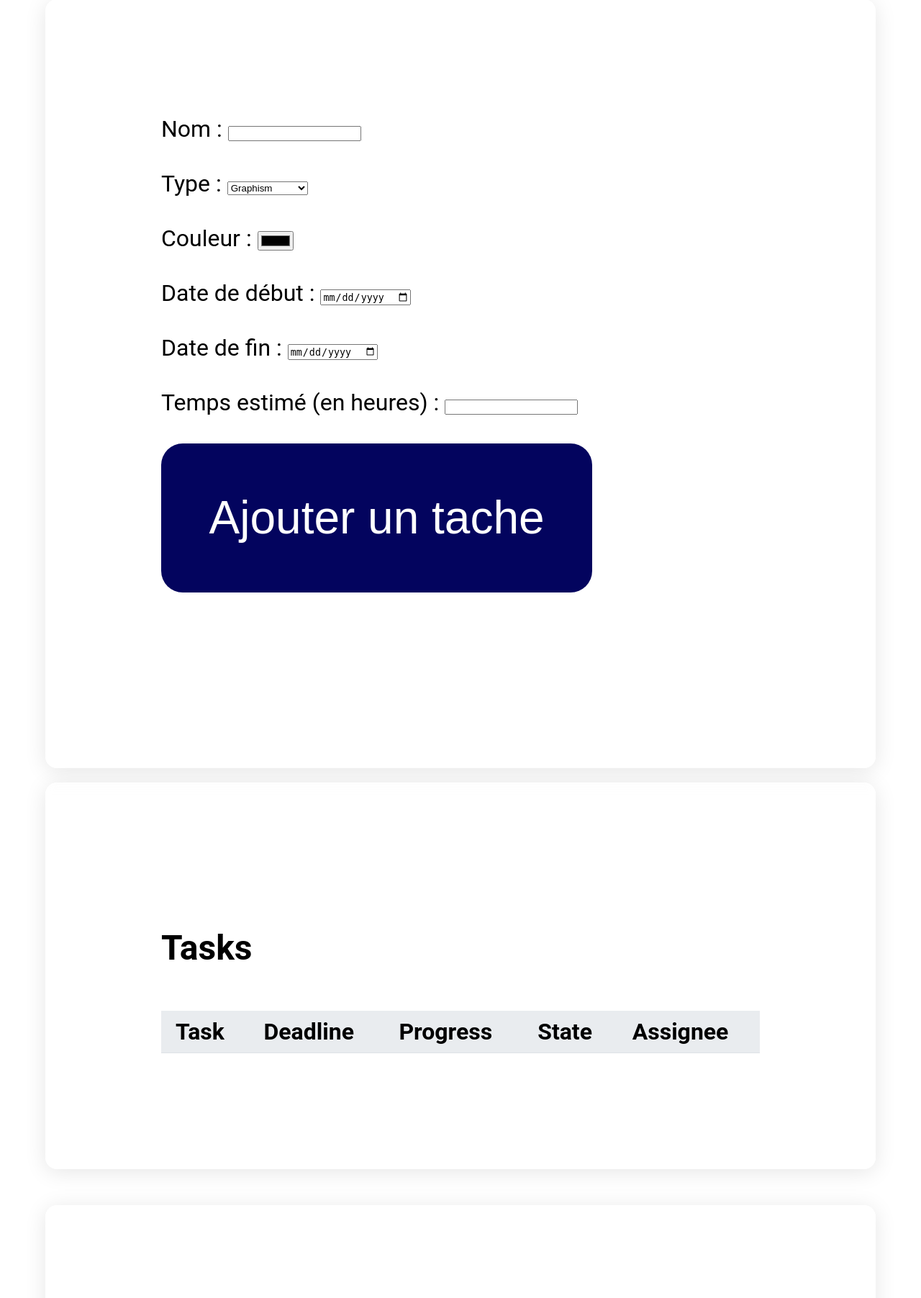
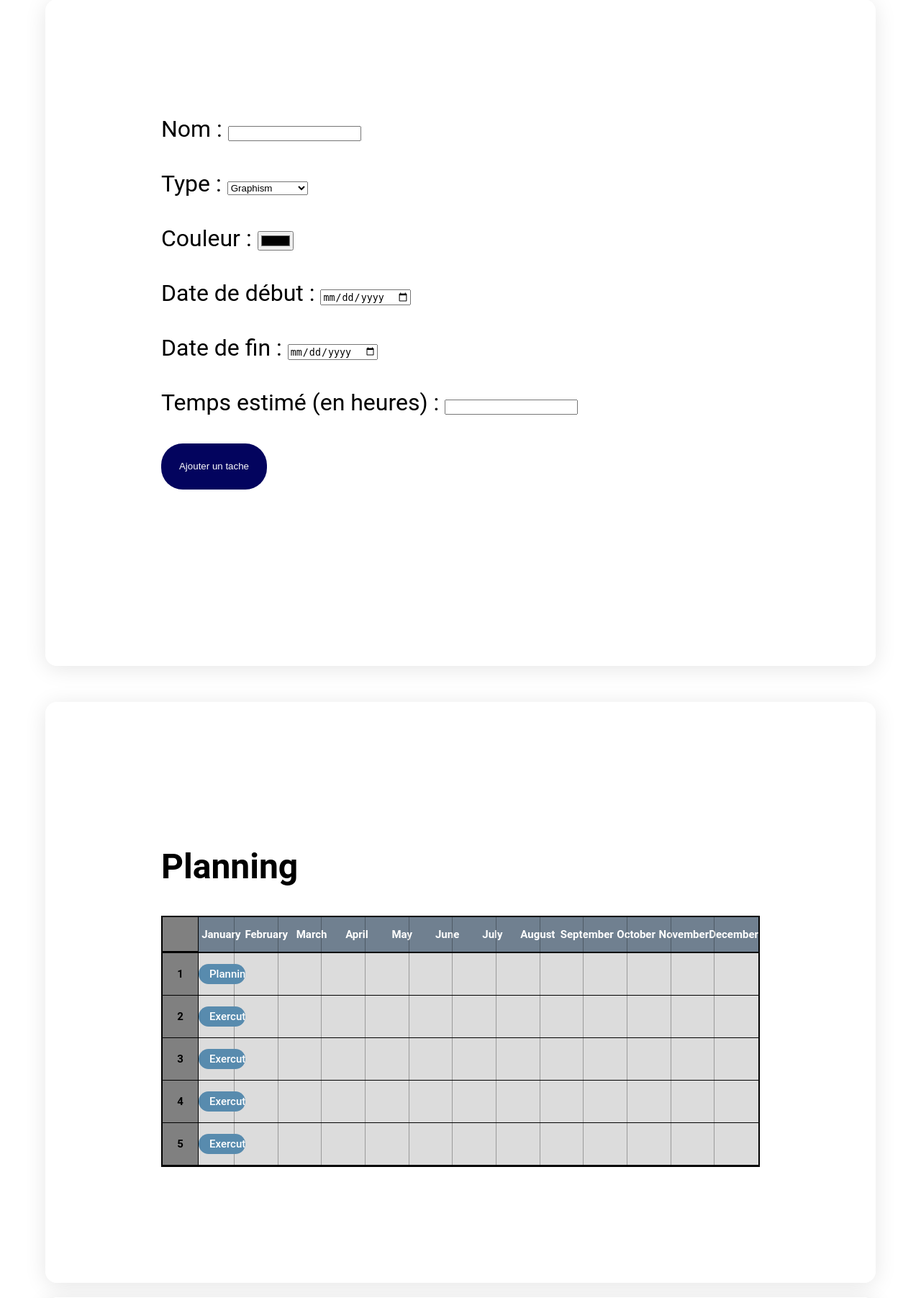
Before and after one commit to Varask/Estia_integration_project, a PHP site: page /pages/homepage.html in a window 1280 px wide. Shown: the part 532-2335 px from the top of the page at 72% size. Run offline with PHP 8.4, Linux system fonts and the light colour scheme; lists and menus that the app fills with data are empty.

Commit message:
Update homepage styling and tasks viewer layout

```diff
--- a/CSS/homePageStyle.css
+++ b/CSS/homePageStyle.css
@@ -44,9 +44,8 @@ header p {
 
 
 button {
-    font-size: 2em;
     margin: auto;
-    padding: 8%;
+    padding: 3%;
     margin-bottom: 10%;
     border-radius: 30px;
     border: white;
--- a/pages/homepage.html
+++ b/pages/homepage.html
@@ -40,21 +40,6 @@
 
         <button type="submit">Ajouter un tache </button>
     </form>
-</div>
-<div class="container tasksViewer">
-    <h2>Tasks</h2>
-    <table>
-        <tr>
-            <th>Task</th>
-            <th>Deadline</th>
-            <th>Progress</th>
-            <th>State</th>
-            <th>Assignee</th>
-        </tr>
-
-    </table>
-
-</div>
 </div>
 
 <div class="container planning">
@@ -113,6 +98,5 @@
     <script src="../JS/TaskRecuperator.js"></script>
 
 </div>
-</div>
 </body>
 </html>
```
